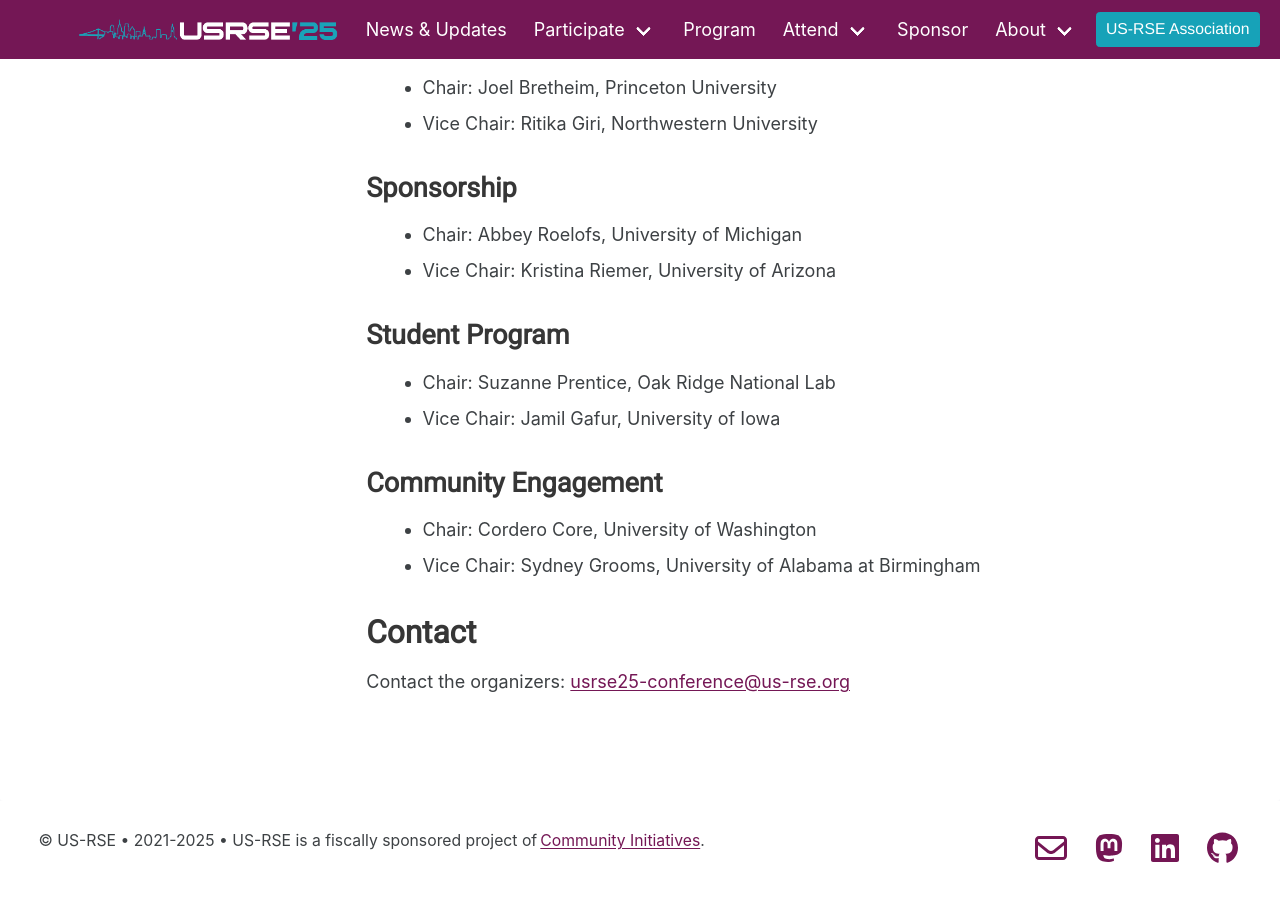
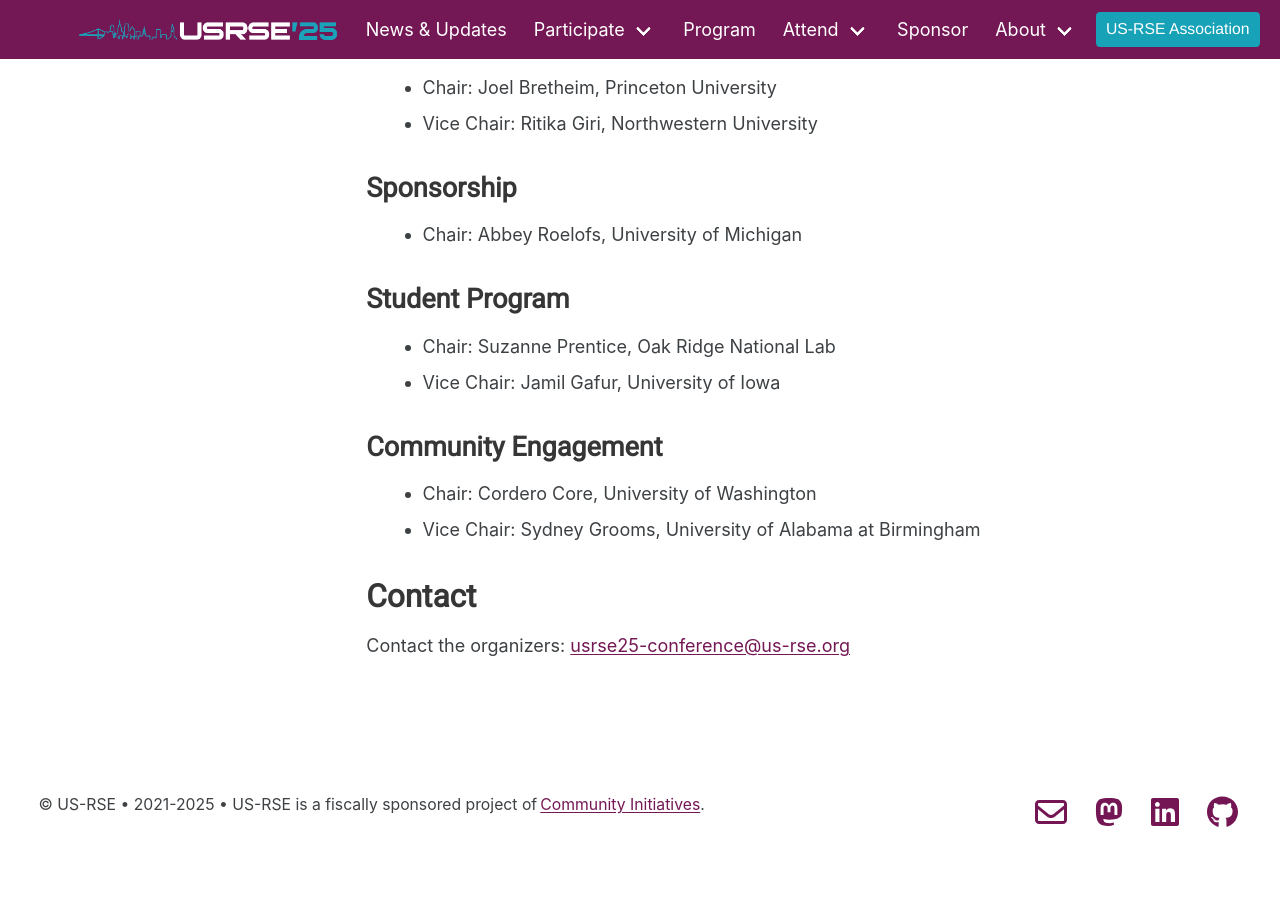
Before and after one commit to USRSE/usrse25, a Jekyll site: the page built from pages/about/organization.md, in a window 1280 px wide and 900 px high, scrolled down 1214 px. Built offline with Jekyll 4.4.1, drawn with Linux system fonts in a browser that asks for light colours; a style sheet for code colours, icons or effects is not loaded; after the commit the page ends 2081 px from its top, so only the background shows below that.

Commit message:
Update organization.md

```diff
--- a/pages/about/organization.md
+++ b/pages/about/organization.md
@@ -49,7 +49,6 @@
 ### Sponsorship
 
 * Chair: Abbey Roelofs, University of Michigan
-* Vice Chair: Kristina Riemer, University of Arizona
 
 ### Student Program
 
```
